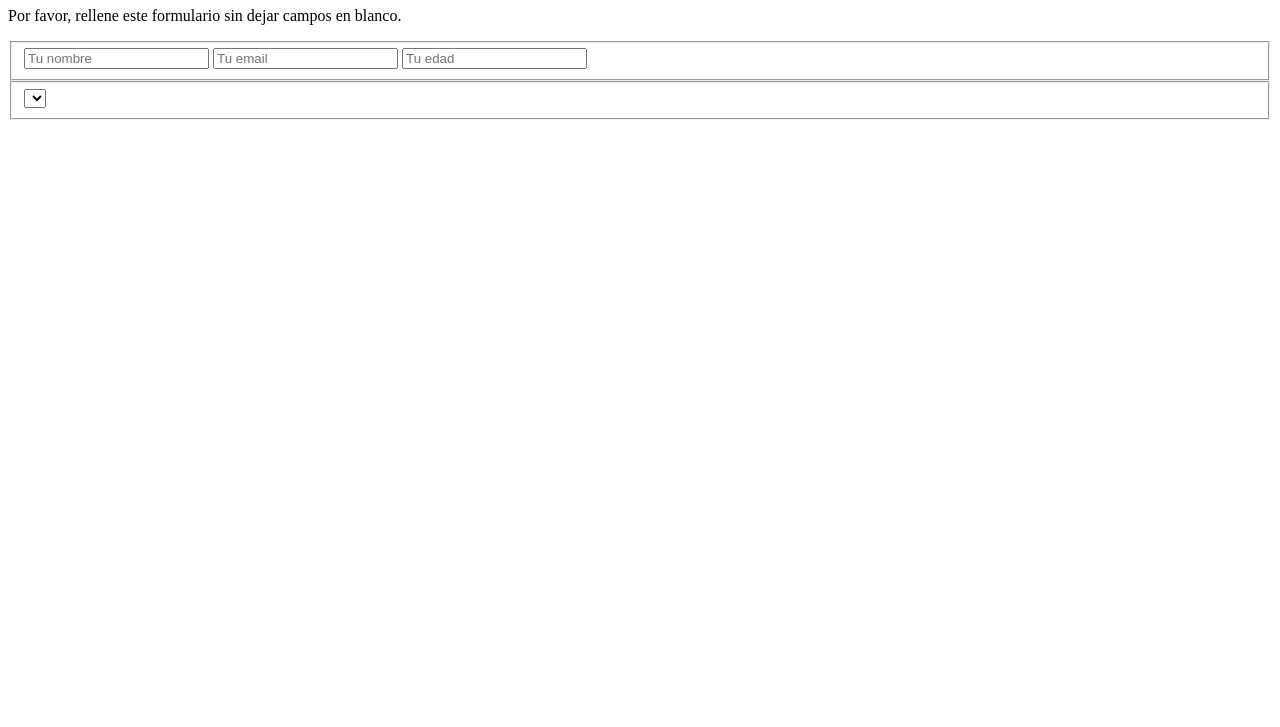
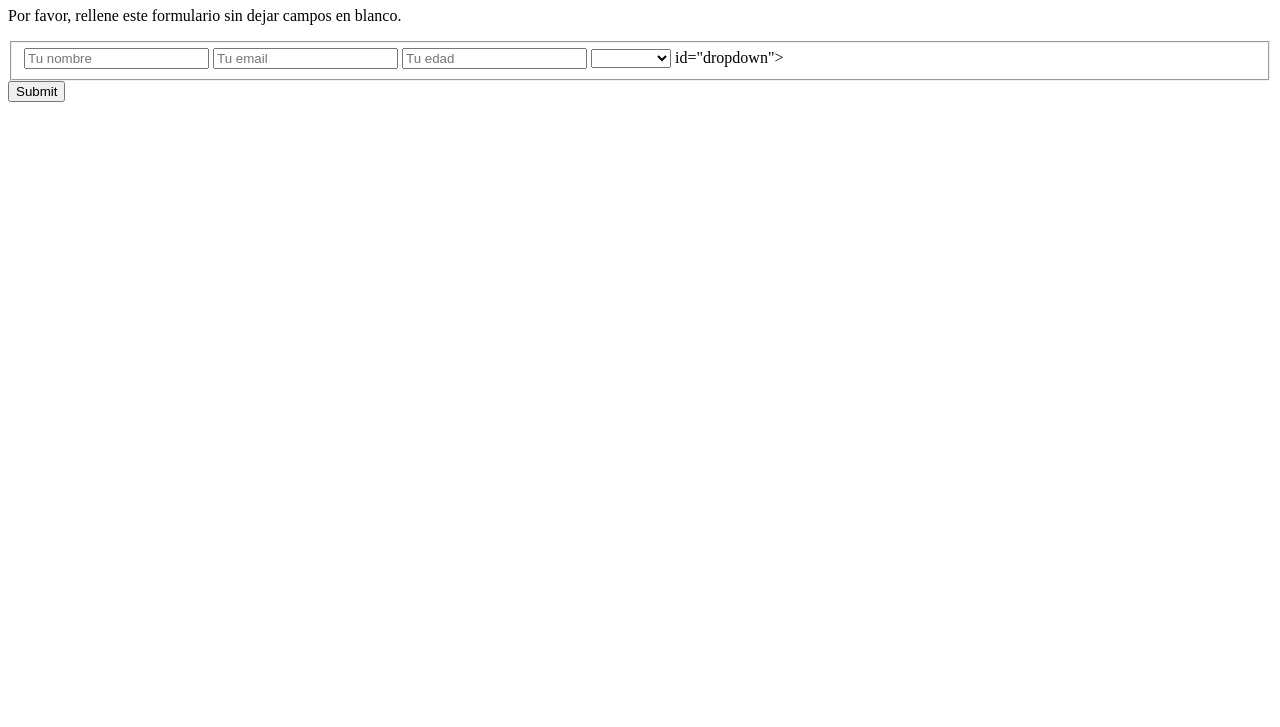
Before and after one commit to albecabrera/Bootstrap, a plain HTML site: page Apps-123/a-FreeCodeCampFormular/index.html in a window 1280 px wide. Shown: the part 73-800 px from the top of the page. Drawn offline with Linux system fonts and the light colour scheme.

Commit message:
Actualizando el formulario de encuesta.

```diff
--- a/Apps-123/a-FreeCodeCampFormular/index.html
+++ b/Apps-123/a-FreeCodeCampFormular/index.html
@@ -18,10 +18,14 @@
             <label for="email" id="email-label"><input type="email" id="email" placeholder="Tu email" required></label>
             <label for="number" id="number-label"><input type="number" id="number" placeholder="Tu edad"
                     required></label>
+
+            <select id="referrer" name="referrer">
+                <option value="Select one"></option>
+                <option value="1">Google</option>
+                <option value="2">Wikipedia</option>
+            </select> id="dropdown"></select>
         </fieldset>
-        <fieldset>
-            <select name="" id="dropdown"></select>
-        </fieldset>
+        <input type="submit" value="Submit" />
     </form>
 </body>
 
```
